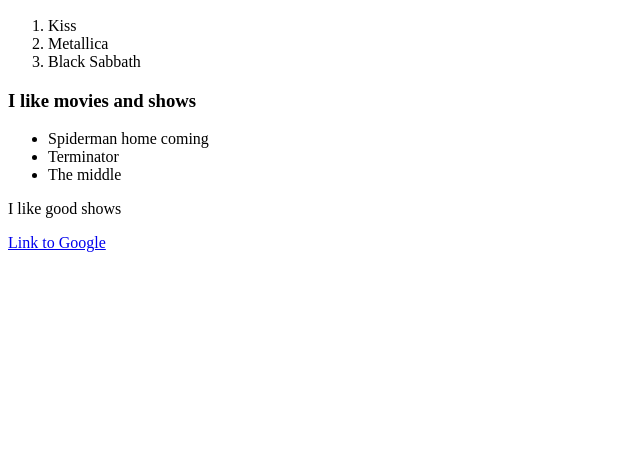
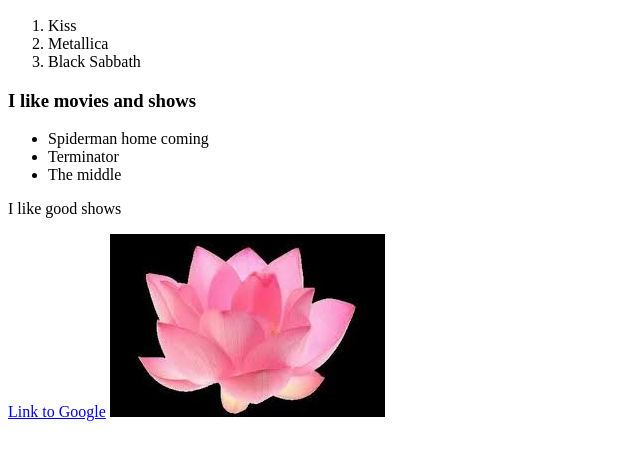
Before and after one commit to LoganMacEachern29/LoganMacEachern29.github.io, a plain HTML site: page index.html in a window 1280 px wide. Shown: the part 110-570 px from the top of the page, without its empty margins (0-640 px from the left). Drawn offline with Linux system fonts and the light colour scheme.

Commit message:
added flower image

```diff
--- a/index.html
+++ b/index.html
@@ -21,5 +21,7 @@
 </ul>
 <p>I like good shows </p>
 <a href=https://www.google.com>Link to Google</a>
+<img
+    src="flower.jpg" alt="A flower"
 </body>
 </html>
```
Also changed, not shown: flower.jpg (added).
